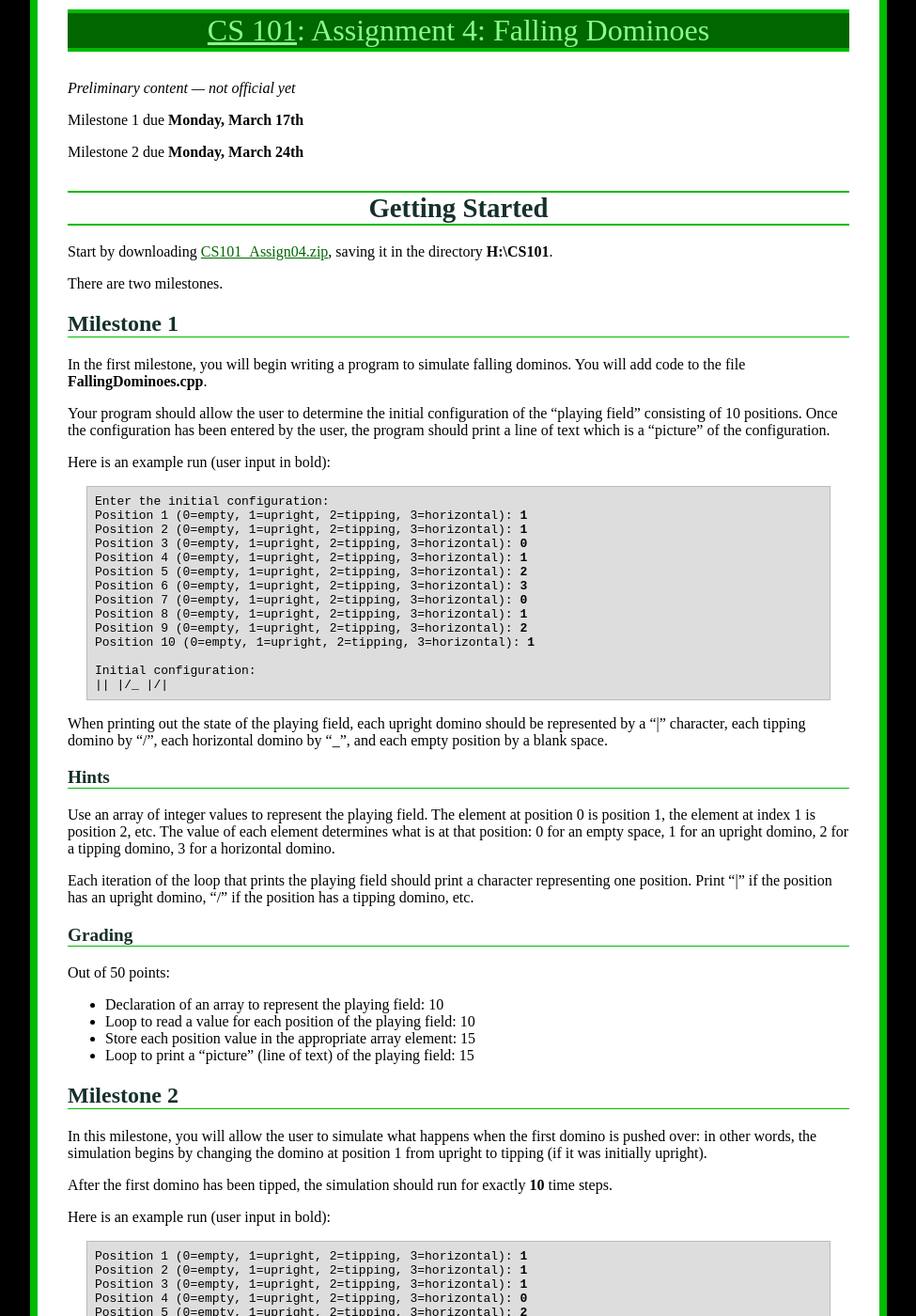
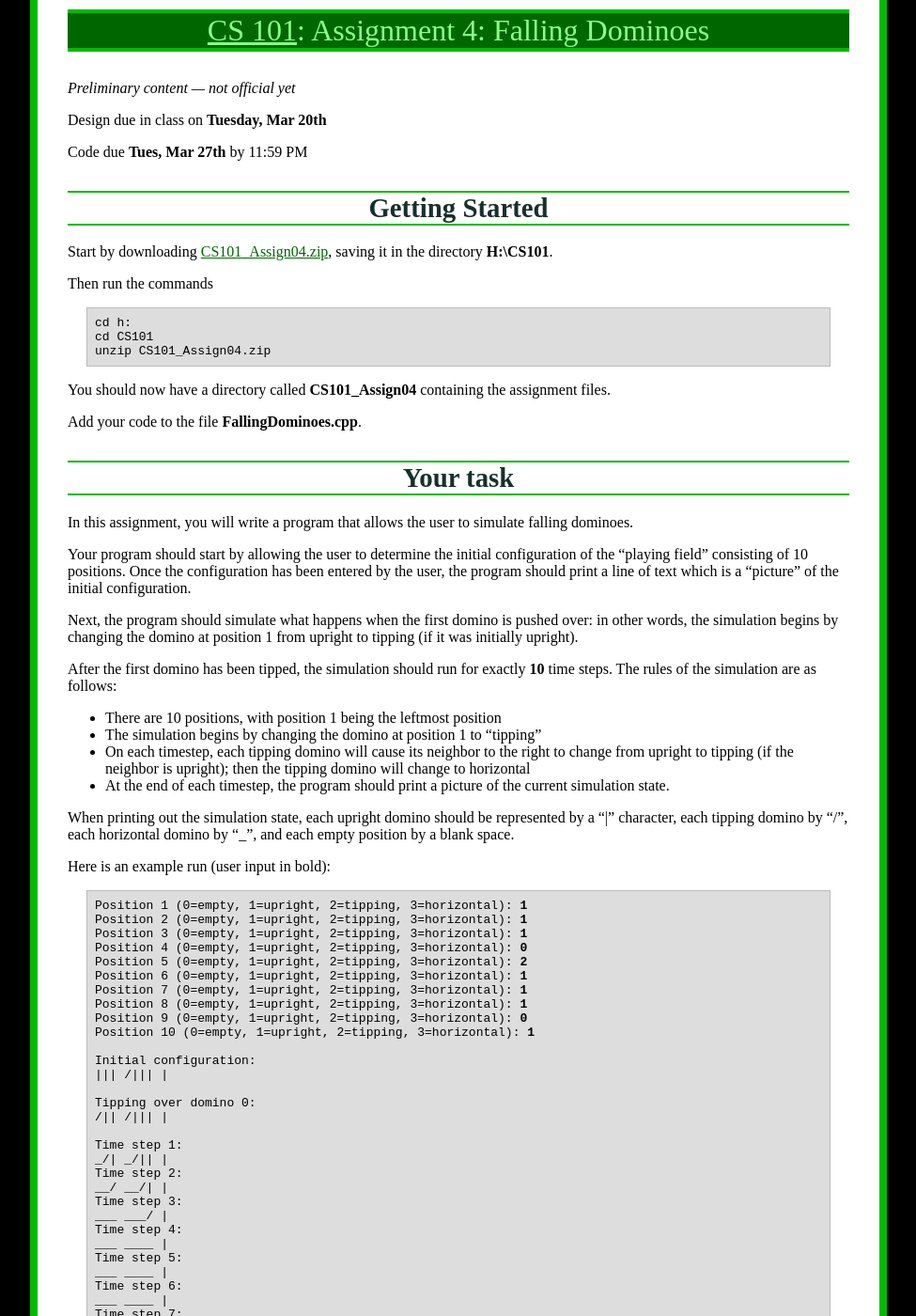
Before and after one commit to ycpcs/cs101-spring2018, a Jekyll site: the page built from assign/assign04.md, in a window 1280 px wide and 1400 px high. Shown: the whole window at 94% size, without its empty margins (152-1127 px from the left). Built offline with Jekyll 4.4.1, drawn with Linux system fonts in a browser that asks for light colours; some of the changed text lies outside the part shown.

Commit message:
change a4 to have a single milestone

````diff
--- a/assign/assign04.md
+++ b/assign/assign04.md
@@ -3,63 +3,42 @@ layout: default
 title: "Assignment 4: Falling Dominoes"
 ---
 
-Milestone 1 due **Monday, March 17th**
+Design due in class on **Tuesday, Mar 20th**
 
-Milestone 2 due **Monday, March 24th**
+Code due **Tues, Mar 27th** by 11:59 PM
 
 # Getting Started
 
 Start by downloading [CS101\_Assign04.zip](CS101_Assign04.zip), saving it in the directory **H:\\CS101**.
 
-There are two milestones.
+Then run the commands
 
-## Milestone 1
+```
+cd h:
+cd CS101
+unzip CS101_Assign04.zip
+```
 
-In the first milestone, you will begin writing a program to simulate falling dominos.  You will add code to the file **FallingDominoes.cpp**.
+You should now have a directory called **CS101\_Assign04** containing the assignment files.
 
-Your program should allow the user to determine the initial configuration of the "playing field" consisting of 10 positions. Once the configuration has been entered by the user, the program should print a line of text which is a "picture" of the configuration.
+Add your code to the file **FallingDominoes.cpp**.
 
-Here is an example run (user input in bold):
+# Your task
 
-<pre>
-Enter the initial configuration:
-Position 1 (0=empty, 1=upright, 2=tipping, 3=horizontal): <b>1</b>
-Position 2 (0=empty, 1=upright, 2=tipping, 3=horizontal): <b>1</b>
-Position 3 (0=empty, 1=upright, 2=tipping, 3=horizontal): <b>0</b>
-Position 4 (0=empty, 1=upright, 2=tipping, 3=horizontal): <b>1</b>
-Position 5 (0=empty, 1=upright, 2=tipping, 3=horizontal): <b>2</b>
-Position 6 (0=empty, 1=upright, 2=tipping, 3=horizontal): <b>3</b>
-Position 7 (0=empty, 1=upright, 2=tipping, 3=horizontal): <b>0</b>
-Position 8 (0=empty, 1=upright, 2=tipping, 3=horizontal): <b>1</b>
-Position 9 (0=empty, 1=upright, 2=tipping, 3=horizontal): <b>2</b>
-Position 10 (0=empty, 1=upright, 2=tipping, 3=horizontal): <b>1</b>
+In this assignment, you will write a program that allows the user to simulate falling dominoes.
 
-Initial configuration:
-&vert;&vert; &vert;/&#95; &vert;/&vert;
-</pre>
+Your program should start by allowing the user to determine the initial configuration of the "playing field" consisting of 10 positions. Once the configuration has been entered by the user, the program should print a line of text which is a "picture" of the initial configuration.
 
-When printing out the state of the playing field, each upright domino should be represented by a "\|" character, each tipping domino by "/", each horizontal domino by "\_", and each empty position by a blank space.
+Next, the program should simulate what happens when the first domino is pushed over: in other words, the simulation begins by changing the domino at position 1 from upright to tipping (if it was initially upright).
 
-### Hints
+After the first domino has been tipped, the simulation should run for exactly **10** time steps.  The rules of the simulation are as follows:
 
-Use an array of integer values to represent the playing field. The element at position 0 is position 1, the element at index 1 is position 2, etc. The value of each element determines what is at that position: 0 for an empty space, 1 for an upright domino, 2 for a tipping domino, 3 for a horizontal domino.
+-   There are 10 positions, with position 1 being the leftmost position
+-   The simulation begins by changing the domino at position 1 to "tipping"
+-   On each timestep, each tipping domino will cause its neighbor to the right to change from upright to tipping (if the neighbor is upright); then the tipping domino will change to horizontal
+-   At the end of each timestep, the program should print a picture of the current simulation state.
 
-Each iteration of the loop that prints the playing field should print a character representing one position. Print "\|" if the position has an upright domino, "/" if the position has a tipping domino, etc.
-
-### Grading
-
-Out of 50 points:
-
--   Declaration of an array to represent the playing field: 10
--   Loop to read a value for each position of the playing field: 10
--   Store each position value in the appropriate array element: 15
--   Loop to print a "picture" (line of text) of the playing field: 15
-
-## Milestone 2
-
-In this milestone, you will allow the user to simulate what happens when the first domino is pushed over: in other words, the simulation begins by changing the domino at position 1 from upright to tipping (if it was initially upright).
-
-After the first domino has been tipped, the simulation should run for exactly **10** time steps.
+When printing out the simulation state, each upright domino should be represented by a "\|" character, each tipping domino by "/", each horizontal domino by "\_", and each empty position by a blank space.
 
 Here is an example run (user input in bold):
 
@@ -74,6 +53,9 @@ Position 7 (0=empty, 1=upright, 2=tipping, 3=horizontal): <b>1</b>
 Position 8 (0=empty, 1=upright, 2=tipping, 3=horizontal): <b>1</b>
 Position 9 (0=empty, 1=upright, 2=tipping, 3=horizontal): <b>0</b>
 Position 10 (0=empty, 1=upright, 2=tipping, 3=horizontal): <b>1</b>
+
+Initial configuration:
+&vert;&vert;&vert; /&vert;&vert;&vert; &vert;
 
 Tipping over domino 0:
 /&vert;&vert; /&vert;&vert;&vert; &vert;
@@ -100,15 +82,13 @@ Time step 10:
 &#95;&#95;&#95; &#95;&#95;&#95;&#95; &vert;
 </pre>
 
-The rules of the simulation are as follows:
-
--   There are 10 positions, with position 1 being the leftmost position
--   The simulation begins by changing the domino at position 1 to "tipping"
--   On each timestep, each tipping domino will cause its neighbor to the right to change from upright to tipping (if the neighbor is upright); then the tipping domino will change to horizontal
-
 ### Hints
 
-Each time step should be implemented as two **for** loops:
+To represent the simulation data, use an array of integer values to represent the playing field. The element at position 0 is position 1, the element at index 1 is position 2, etc. The value of each element determines what is at that position: 0 for an empty space, 1 for an upright domino, 2 for a tipping domino, 3 for a horizontal domino.
+
+Each iteration of the loop that prints the playing field should print a character representing one position. Print "\|" if the position has an upright domino, "/" if the position has a tipping domino, etc.
+
+To implement the simulation, each time step should be implemented as two **for** loops:
 
 -   The first loop finds each tipping domino, changes its right neighbor to "ready to tip" (if it is upright), and then changes the original domino to horizontal.
 -   The second loop finds each "ready to tip" domino and changes it to "tipping".
@@ -121,11 +101,14 @@ Use a third for loop to print out the configuration of the playing field after t
 
 Out of 100 points:
 
--   Allow user to enter initial configuration (from milestone 1): 20
+-   Declaration of an array to represent the playing field: 10
+-   Loop to read a value for each position of the playing field: 10
+-   Store each position value in the appropriate array element: 10
+-   Loop to print a "picture" (line of text) of the playing field: 10
 -   Tip first domino, print dominos: 10
 -   One timestep:
-    -   Loop to change successors of tipping dominoes to "ready to tip": 20
-    -   Loop to change "ready to tip" to tipping: 20
+    -   Loop to change successors of tipping dominoes to "ready to tip": 10
+    -   Loop to change "ready to tip" to tipping: 10
     -   Print dominos at end of timestep: 10
 -   Loop to simulate 10 timesteps: 20
 
@@ -133,20 +116,14 @@ Out of 100 points:
 
 To submit your work, make sure your **FallingDominos.cpp** file is saved, and in the Cygwin window type the command
 
-    make submit_ms1
-
-to submit Milestone 1, or
-
-    make submit_ms2
-
-to submit Milestone 2.
+    make submit
 
 Enter your Marmoset username and password (which you should have received by email.) Note that your password will not be echoed to the screen. Make sure that after you enter your username and password, you see a message indicating that the submission was successful.
 
-**Important**: Make sure that you check the file(s) you submitted to ensure that they are correct. Log into the server using the following URL (also linked off the course homepage):
+If the **make** command above does not work, you can [submit using the web interface](../submitting.html) (see the link for details).
 
-> <https://cs.ycp.edu/marmoset/>
+Make sure that you check the file(s) you submitted to ensure that they are correct.  See the instructions for [Verifying your submission](../submitting.html#verifying-your-submission).
 
-You should see a list of labs and assignments. In the row for **assign04\_ms1** or **assign04\_ms2**, click the link labeled **view**. You will see a list of your submissions. Download the most recent one (which should be listed first). Verify that it contains the correct files.
-
-**You are responsible for making sure that your submission contains the correct file(s).**
+<div class="callout">
+<b>Important</b>: It is your responsibility to verify that you submitted the correct files.  You may receive a grade of 0 for incorrectly submitted work.
+</div>
--- a/submitting.md
+++ b/submitting.md
@@ -54,7 +54,7 @@ At this point you should verify that you submitted the correct files: see the ne
 
 # Verifying your submission
 
-Once you have submitted your work, you should verify that you submitted the correct files.  Start by logging into Marmoset and following the link to the CS 101 course.  Click on the lab or assignment you want to verify.  You should see a list of your submissions that looks something like the following (click for full size):
+Once you have submitted your work, you should verify that you submitted the correct files.  Start by logging into Marmoset and following the link to the CS 101 course.  Click on the lab or assignment you want to verify (e.g., **lab01**, **assign02\_ms1**, **assign04**, etc.)  You should see a list of your submissions that looks something like the following (click for full size):
 
 > <a href="img/marmoset-submissions.png"><img alt="screenshot" style="width: 400px;" src="img/marmoset-submissions.png" /></a>
 
````
Also changed, not shown: assign/index.md (+8 -4 lines).
